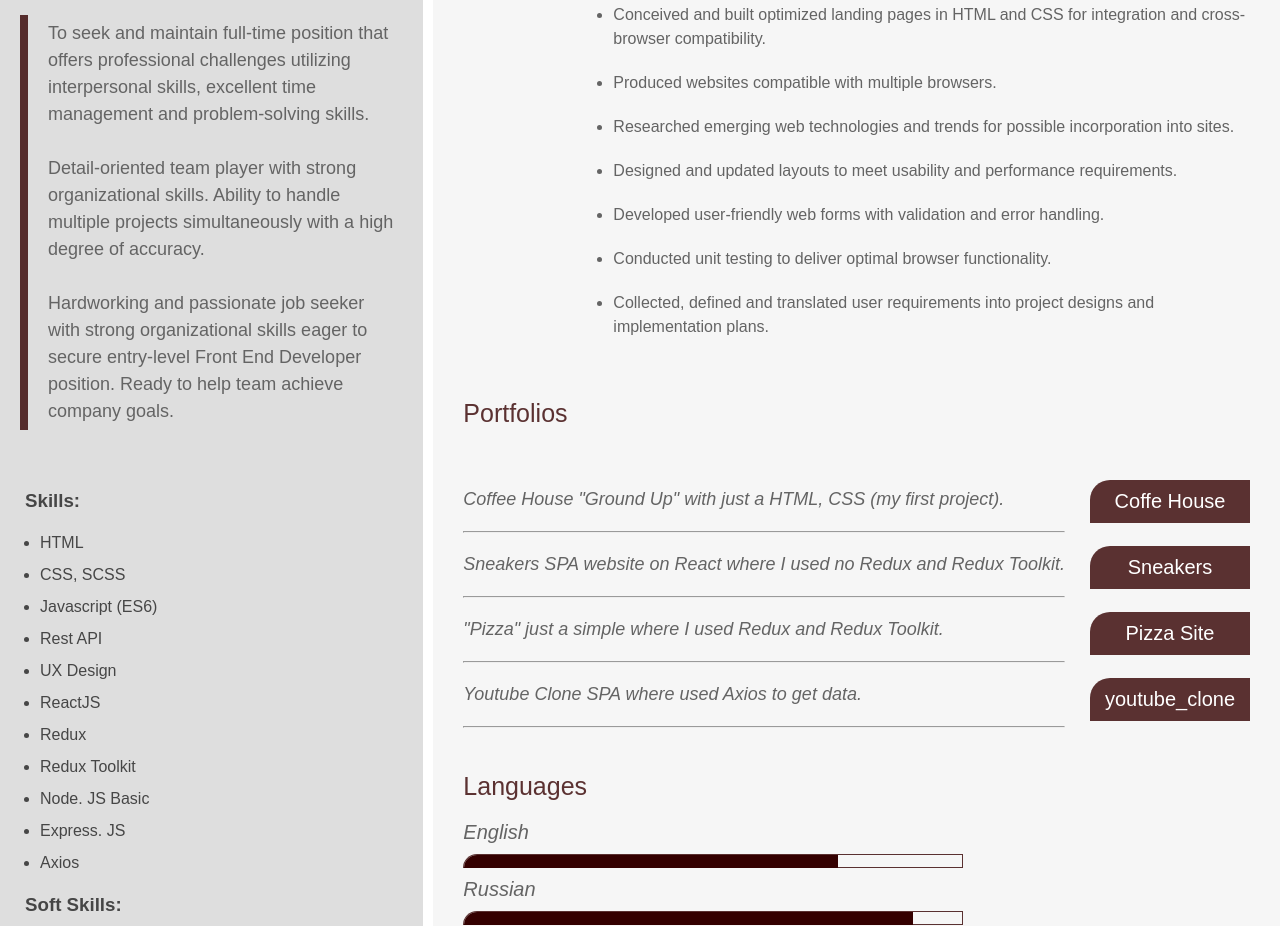
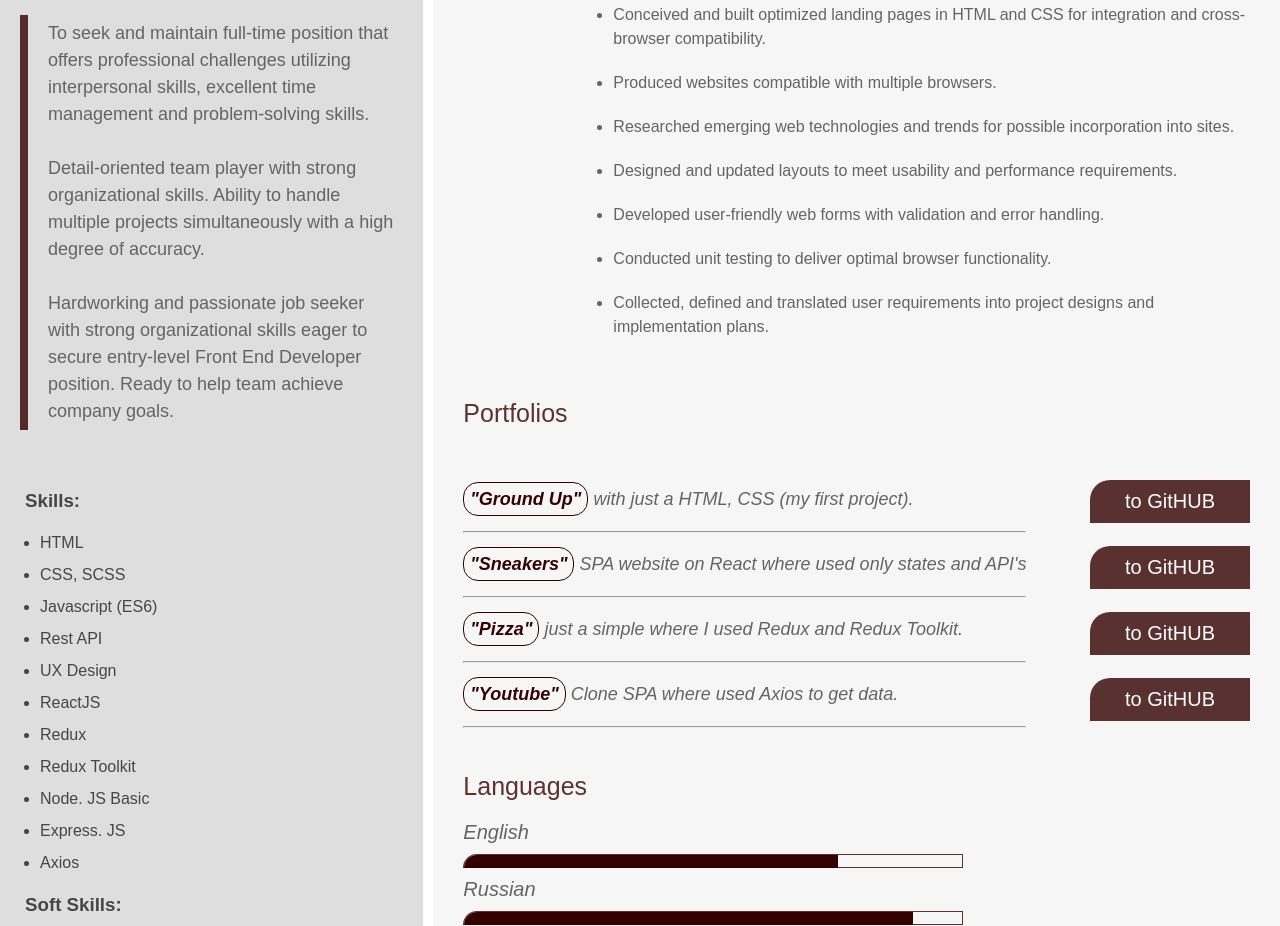
Before and after one commit to SattoByte/resume-site, a plain HTML site: page index.html in a window 1280 px wide. Shown: the part 399-1325 px from the top of the page. Drawn offline with Linux system fonts and the light colour scheme; a web font is replaced by a local one.

Commit message:
next commit

```diff
--- a/index.html
+++ b/index.html
@@ -123,24 +123,31 @@
         <h2>Portfolios</h2>
         <div class="portfolios">
           <div>
+
             <ul>
-            <li><a href="#"></a>Coffee House "Ground Up" with just a HTML, CSS (my first project).</li>
+
+            <li>
+              <span class="link"><a href="https://coffee-shop-eight-peach.vercel.app">"Ground Up"</a></span>  with just a HTML, CSS (my first project).</li>
             <hr>
-            <li><a href="#"></a>Sneakers SPA website on React where I used no Redux and Redux Toolkit.</li>
+
+            <li><span class="link"><a href="https://sneakers-site-project.netlify.app">"Sneakers"</a></span> SPA website on React where used only states and API's</li>
             <hr>
-            <li><a href="#"></a>"Pizza" just a simple where I used Redux and Redux Toolkit.</li>
+
+            <li><span class="link"><a href="https://sattobyte-pizza-app-project.netlify.app/">"Pizza"</a></span> just a simple where I used Redux and Redux Toolkit.</li>
             <hr>
-            <li><a href="#"></a>Youtube Clone SPA where used Axios to get data.</li>
+
+            <li><span class="link"><a href="https://sattobyte-youtube-clone.netlify.app">"Youtube"</a></span>  Clone SPA where used Axios to get data.</li>
             <hr>
+
             </ul>
           </div>
 
           <div class="buttons">
             <ul>
-            <li><button class="button"><a href="https://coffee-shop-eight-peach.vercel.app">Coffe House</a></button></li>
-              <li><button class="button"><a href="#">Sneakers</a></button></li>
-              <li><button class="button"><a href="https://sattobyte-pizza-app-project.netlify.app">Pizza Site</a></button></li>
-              <li><button class="button"><a href="https://sattobyte-youtube-clone.netlify.app">youtube_clone</a></button></li>
+            <li><button class="button"><a href="https://github.com/SattoByte/First-project.git">to GitHUB</a></button></li>
+              <li><button class="button"><a href="https://github.com/SattoByte/sneakers-site.git">to GitHUB</a></button></li>
+              <li><button class="button"><a href="https://github.com/SattoByte/pizza-site.git">to GitHUB</a></button></li>
+              <li><button class="button"><a href="https://github.com/SattoByte/youtube_clone.git">to GitHUB</a></button></li>
             </ul>
           </div>
         </div>
--- a/style.css
+++ b/style.css
@@ -365,3 +365,19 @@
     }
 
   }
+
+  .link a {
+    border: 1px solid #340000;
+    padding: 6px;
+    border-radius: 15px;
+    color: #340000;
+    text-decoration: inherit;
+    /* border: 1px dashed red; */
+    font-weight: 600;
+
+    &:hover {
+      color: #dedede;
+      background-color: #340000;
+      transition: 0.3s all ease-in-out;
+    }
+  }
```
